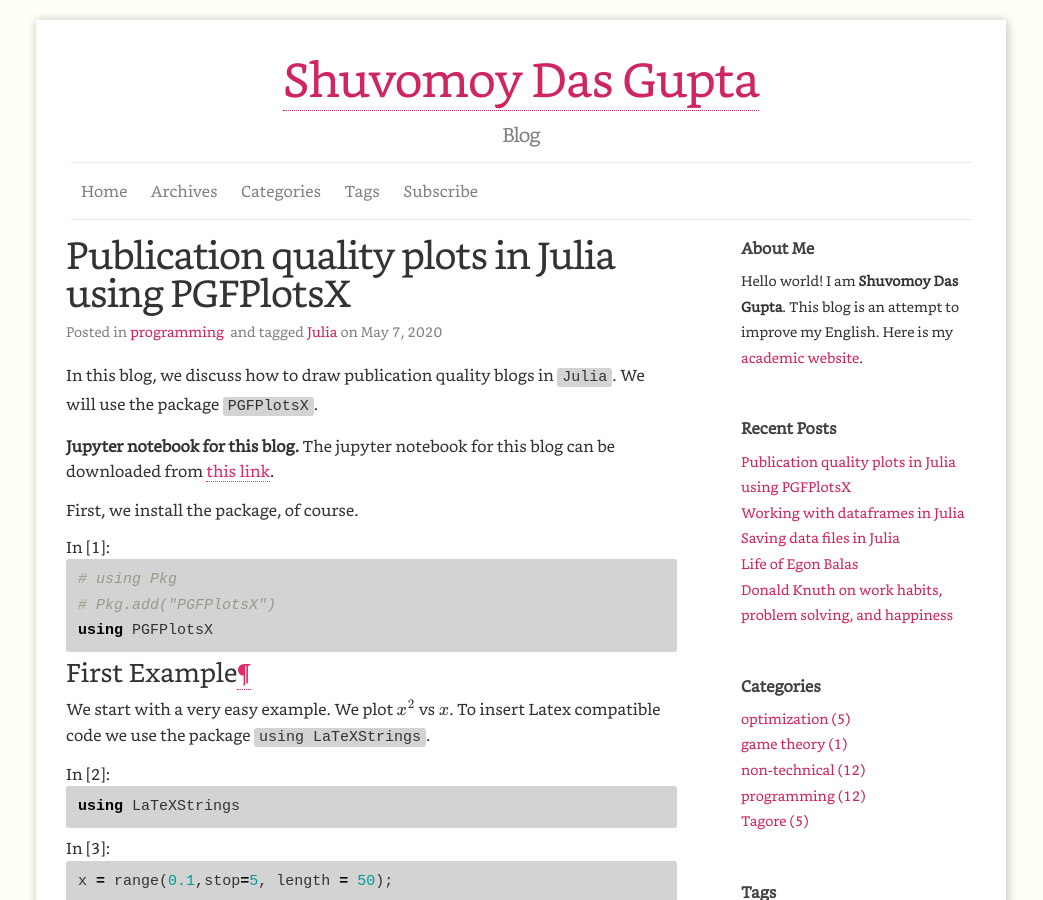
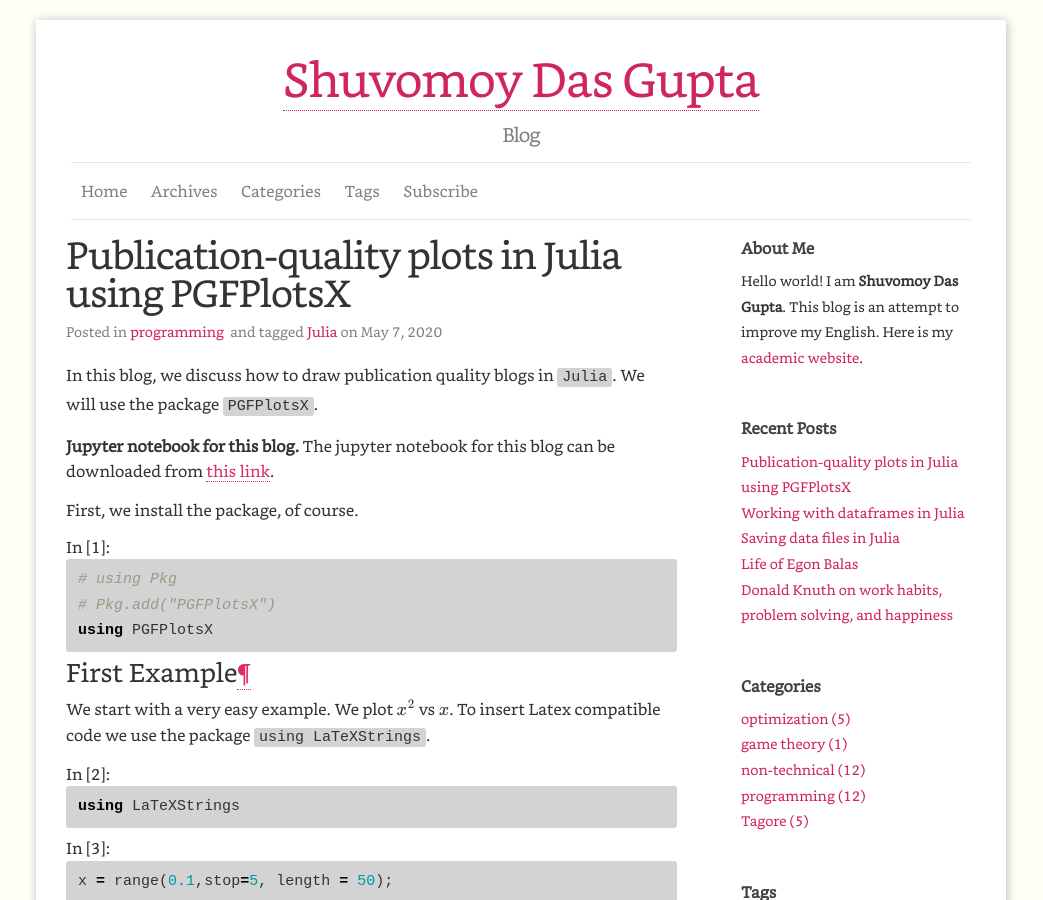
Before and after one commit to Shuvomoy/blog, a Jekyll site: the page built from _posts/2020-05-07-publication-quality-plots-in-Julia.html, in a window 1280 px wide and 900 px high. Shown: the whole window, without its empty margins (119-1162 px from the left). Built offline with Jekyll 4.4.1, drawn with Linux system fonts in a browser that asks for light colours; comment, search, counter and statistics services are not loaded.

```diff
--- a/_posts/2020-05-07-publication-quality-plots-in-Julia.html
+++ b/_posts/2020-05-07-publication-quality-plots-in-Julia.html
@@ -1,6 +1,6 @@
 ---
 layout: post
-title: Publication quality plots in Julia using PGFPlotsX
+title: Publication-quality plots in Julia using PGFPlotsX
 categories: [programming]
 tags: [Julia]
 comments: true
```
